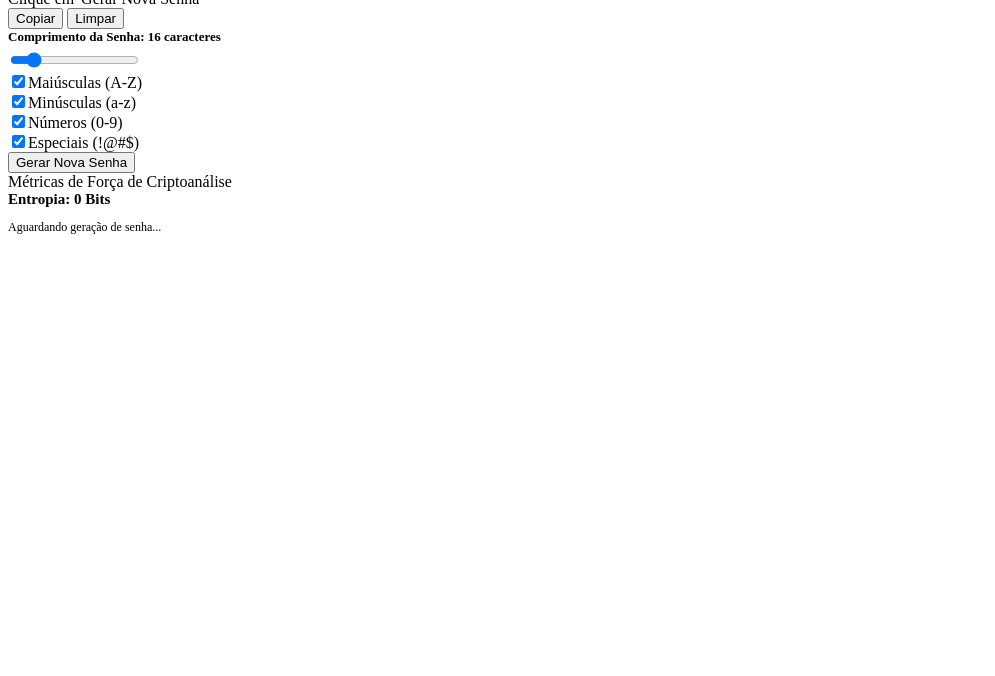
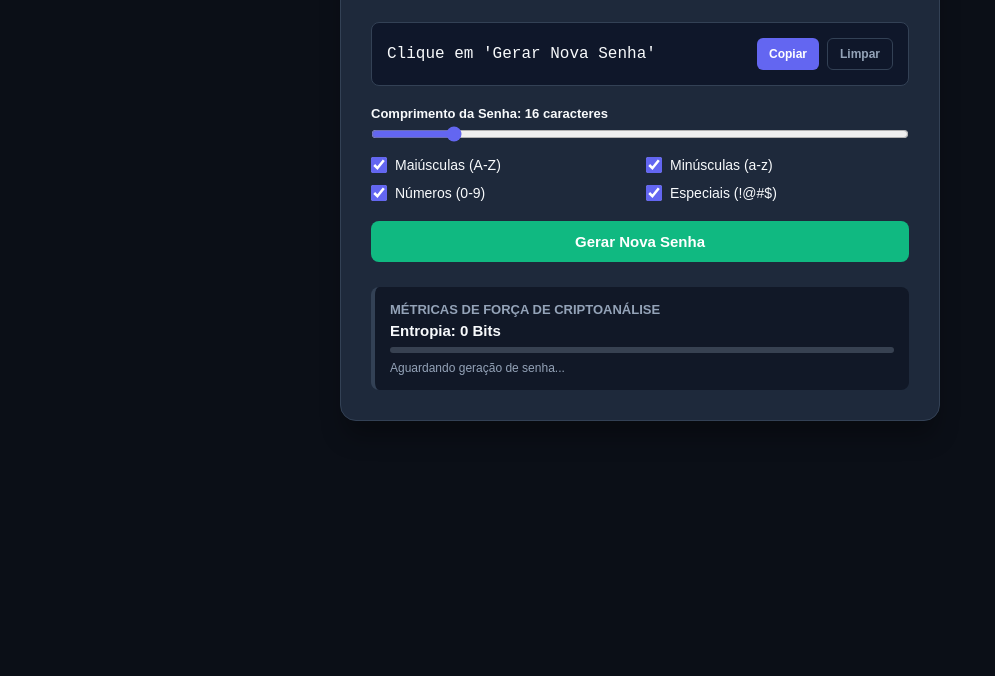
Before and after one commit to Mdsoare/password-generator, a website: page index.html in a window 1280 px wide. Shown: the part 124-800 px from the top of the page, without its empty margins (0-995 px from the left). Drawn offline with Linux system fonts and the light colour scheme.

Commit message:
fix(html): corrigir o caminho de vinculação do stylesheet no index.html

```diff
--- a/index.html
+++ b/index.html
@@ -18,7 +18,7 @@
     <link
         href="https://fonts.googleapis.com/css2?family=Fira+Code:wght@500&family=Plus+Jakarta+Sans:wght@400;600;700&display=swap"
         rel="stylesheet">
-    <link rel="stylesheet" href="assets/css/styles.css">
+    <link rel="stylesheet" href="assets/css/style.css">
 </head>
 
 <body>
```
